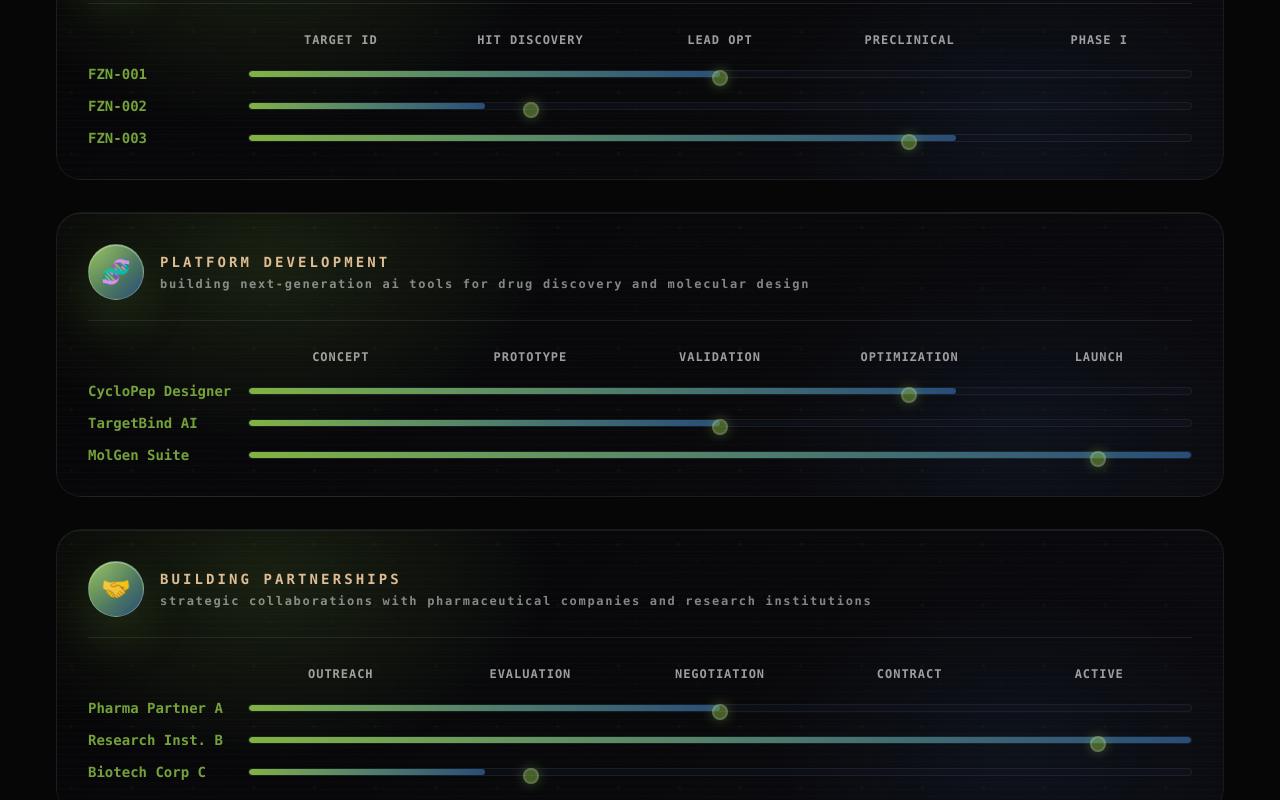
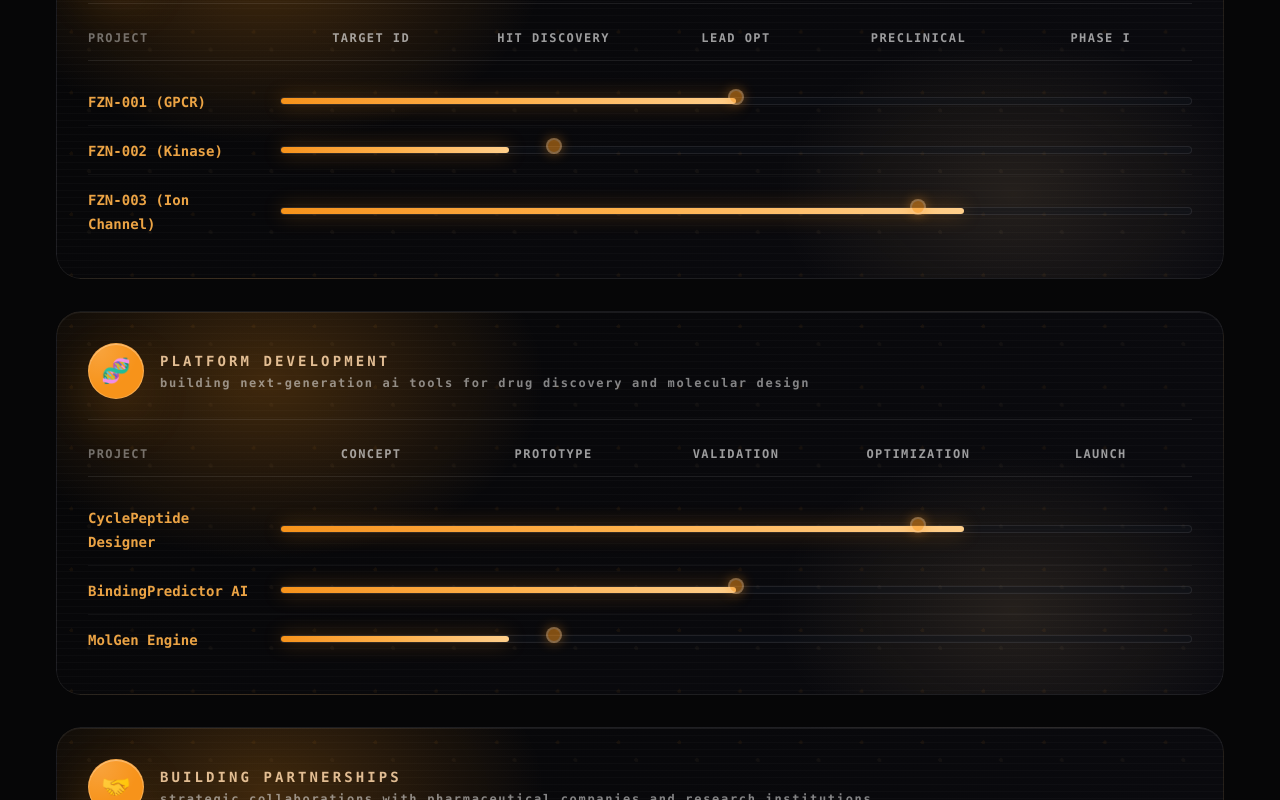
Before and after one commit to Zbrotskyi/fazena_startup, a Next.js app: page / in a window 1280 px wide. Shown: the part 2980-3780 px from the top of the page. Built offline with nearby package versions, Linux system fonts and the light colour scheme.

Commit message:
Bar update 2

```diff
--- a/package.json
+++ b/package.json
@@ -16,6 +16,7 @@
     "next-themes": "^0.2.1",
     "postcss": "^8.5.3",
     "react": "^19.2.0",
+    "react-bits": "^1.0.5",
     "react-dom": "^19.2.0",
     "tailwindcss": "^4.1.3"
   },
--- a/src/components/Pipeline/SingleTrack.tsx
+++ b/src/components/Pipeline/SingleTrack.tsx
@@ -14,7 +14,7 @@ const SingleTrack = ({ track }: { track: PipelineTrack }) => {
                 {/* Top section with icon and title */}
                 <div className="flex items-center gap-4 pb-5 border-b border-white/[0.085]">
                     {/* Icon */}
-                    <div className="pipeline-card__icon relative flex h-14 w-14 items-center justify-center rounded-[1.18em] text-2xl overflow-hidden">
+                    <div className="pipeline-card__icon relative flex h-14 w-14 items-center justify-center rounded-[1.18em] text-2xl overflow-hidden shrink-0">
                         {icon}
                     </div>
 
@@ -29,58 +29,69 @@ const SingleTrack = ({ track }: { track: PipelineTrack }) => {
                     </div>
                 </div>
 
-                {/* Progress section with projects */}
+                {/* Projects table with stages */}
                 <div className="pt-5">
+                    {/* Table container */}
+                    <div className="w-full">
+                        {/* Header row - stage names */}
+                        <div className="flex border-b border-white/[0.085] pb-3 mb-4">
+                            {/* Project name column header */}
+                            <div className="w-48 shrink-0 pr-4">
+                                <span className="font-mono font-bold text-xs tracking-[0.12em] uppercase text-white/40">
+                                    Project
+                                </span>
+                            </div>
                             {/* Stage column headers */}
-                    <div className="grid gap-1 pl-32 md:pl-40" style={{ gridTemplateColumns: `repeat(${stages.length}, 1fr)` }}>
+                            <div className="flex-1 grid" style={{ gridTemplateColumns: `repeat(${stages.length}, 1fr)` }}>
                                 {stages.map((stage, index) => (
-                            <div
-                                key={index}
-                                className="text-center font-mono font-bold text-xs tracking-[0.08em] uppercase px-1 py-2 text-white/60"
-                            >
-                                {stage.name}
+                                    <div key={index} className="text-center">
+                                        <span className="font-mono font-bold text-xs tracking-[0.12em] uppercase text-white/60">
+                                            {stage}
+                                        </span>
                                     </div>
                                 ))}
                             </div>
+                        </div>
 
-                    {/* Projects with their progress bars */}
-                    <div className="space-y-3 mt-2">
-                        {projects.map((project, projectIndex) => (
-                            <div key={projectIndex} className="flex items-center gap-4">
-                                {/* Project name on the left */}
-                                <div className="w-28 md:w-36 shrink-0">
-                                    <span className="font-mono font-semibold text-sm text-[rgba(129,179,64,0.9)] truncate block">
+                        {/* Project rows */}
+                        {projects.map((project, projectIndex) => {
+                            const progressPercent = (project.currentStage / (stages.length - 1)) * 100;
+
+                            return (
+                                <div key={projectIndex} className="flex items-center py-3 border-b border-white/[0.04] last:border-b-0">
+                                    {/* Project name */}
+                                    <div className="w-48 shrink-0 pr-4">
+                                        <span className="font-mono font-semibold text-sm text-[rgba(255,177,74,0.92)]">
                                             {project.name}
                                         </span>
                                     </div>
 
-                                {/* Progress bar with stages */}
+                                    {/* Progress bar area */}
                                     <div className="flex-1 relative">
-                                    {/* Background track */}
-                                    <div className="h-2 w-full rounded-full overflow-hidden bg-black/40 border border-white/[0.06]">
+                                        {/* Grid for stage alignment */}
+                                        <div className="grid relative" style={{ gridTemplateColumns: `repeat(${stages.length}, 1fr)` }}>
+                                            {/* Progress bar background */}
+                                            <div className="absolute inset-x-0 top-1/2 -translate-y-1/2 h-2 rounded-full bg-black/30 border border-white/[0.085]">
                                                 {/* Filled progress */}
                                                 <div
-                                            className="h-full rounded-full bg-gradient-to-r from-[#81b340] to-[#284d79] transition-all duration-700 ease-out"
-                                            style={{ width: `${(project.currentStage / (stages.length - 1)) * 100}%` }}
+                                                    className="absolute inset-y-0 left-0 rounded-full bg-gradient-to-r from-[#f7931a] via-[#ffb14a] to-[#ffcf8b] shadow-[0_0_1.2em_rgba(247,147,26,0.4)] transition-all duration-700 ease-out"
+                                                    style={{ width: `${progressPercent}%` }}
                                                 />
                                             </div>
 
-                                    {/* Stage markers grid */}
-                                    <div className="absolute inset-0 grid" style={{ gridTemplateColumns: `repeat(${stages.length}, 1fr)` }}>
-                                        {stages.map((_, stageIndex) => {
-                                            const isCurrentStage = stageIndex === project.currentStage;
-                                            return (
-                                                <div key={stageIndex} className="flex justify-center items-center">
-                                                    {isCurrentStage && (
-                                                        <div className="w-4 h-4 rounded-full bg-[#81b340] shadow-[0_0_12px_rgba(129,179,64,0.8)] animate-pulse border-2 border-white/40" />
+                                            {/* Stage positions with indicator */}
+                                            {stages.map((_, stageIndex) => (
+                                                <div key={stageIndex} className="flex justify-center h-6 relative z-10">
+                                                    {stageIndex === project.currentStage && (
+                                                        <div className="w-4 h-4 rounded-full bg-[#f7931a] shadow-[0_0_12px_rgba(247,147,26,0.8)] animate-pulse border-2 border-white/40" />
                                                     )}
+                                                </div>
+                                            ))}
+                                        </div>
+                                    </div>
                                 </div>
                             );
                         })}
-                                    </div>
-                                </div>
-                            </div>
-                        ))}
                     </div>
                 </div>
             </div>
@@ -88,11 +99,11 @@ const SingleTrack = ({ track }: { track: PipelineTrack }) => {
             <style jsx>{`
         .pipeline-card__bg {
           background:
-            radial-gradient(28em 18em at 18% 18%, rgba(129, 179, 64, 0.15), transparent 62%),
-            radial-gradient(24em 16em at 82% 78%, rgba(40, 77, 121, 0.12), transparent 62%),
-            radial-gradient(1.2em 1.2em at 0.9em 0.9em, rgba(129, 179, 64, 0.04) 0 2px, transparent 2px),
-            radial-gradient(1.2em 1.2em at 2em 2em, rgba(40, 77, 121, 0.03) 0 2px, transparent 2px),
-            repeating-linear-gradient(to bottom, rgba(255, 255, 255, 0.015) 0 1px, transparent 1px 7px),
+            radial-gradient(28em 18em at 18% 18%, rgba(247, 147, 26, 0.24), transparent 62%),
+            radial-gradient(24em 16em at 82% 78%, rgba(255, 207, 139, 0.11), transparent 62%),
+            radial-gradient(1.2em 1.2em at 0.9em 0.9em, rgba(247, 147, 26, 0.06) 0 2px, transparent 2px),
+            radial-gradient(1.2em 1.2em at 2em 2em, rgba(255, 207, 139, 0.04) 0 2px, transparent 2px),
+            repeating-linear-gradient(to bottom, rgba(255, 255, 255, 0.018) 0 1px, transparent 1px 7px),
             linear-gradient(135deg, #060607, #0b0b10);
           background-size: auto, auto, 3.8em 3.8em, 3.8em 3.8em, auto, auto;
           border: 1px solid rgba(255, 255, 255, 0.07);
@@ -106,13 +117,13 @@ const SingleTrack = ({ track }: { track: PipelineTrack }) => {
         }
 
         .pipeline-card__icon {
-          background: linear-gradient(135deg, #81b340, #284d79);
-          box-shadow: 0 0.85em 2.1em rgba(129, 179, 64, 0.2), inset 0 1px 0 rgba(255, 255, 255, 0.34);
+          background: #f7931a;
+          box-shadow: 0 0.85em 2.1em rgba(247, 147, 26, 0.2), inset 0 1px 0 rgba(255, 255, 255, 0.34);
           border: 1px solid rgba(255, 255, 255, 0.22);
         }
 
         .pipeline-card:hover .pipeline-card__icon {
-          box-shadow: 0 1.05em 2.4em rgba(129, 179, 64, 0.24), inset 0 1px 0 rgba(255, 255, 255, 0.36);
+          box-shadow: 0 1.05em 2.4em rgba(247, 147, 26, 0.24), inset 0 1px 0 rgba(255, 255, 255, 0.36);
         }
 
         .pipeline-card__icon::after {
--- a/src/components/Pipeline/pipelineData.tsx
+++ b/src/components/Pipeline/pipelineData.tsx
@@ -6,18 +6,11 @@ const pipelineData: PipelineTrack[] = [
         name: "Drug Candidates",
         description: "Novel therapeutics pipeline from target identification through clinical development",
         icon: "💊",
-        color: "from-[#81b340] to-[#284d79]",
-        stages: [
-            { name: "Target ID", completed: true },
-            { name: "Hit Discovery", completed: true },
-            { name: "Lead Opt", completed: false, current: true },
-            { name: "Preclinical", completed: false },
-            { name: "Phase I", completed: false },
-        ],
+        stages: ["Target ID", "Hit Discovery", "Lead Opt", "Preclinical", "Phase I"],
         projects: [
-            { name: "FZN-001", currentStage: 2 },
-            { name: "FZN-002", currentStage: 1 },
-            { name: "FZN-003", currentStage: 3 },
+            { name: "FZN-001 (GPCR)", currentStage: 2 },
+            { name: "FZN-002 (Kinase)", currentStage: 1 },
+            { name: "FZN-003 (Ion Channel)", currentStage: 3 },
         ],
     },
     {
@@ -25,18 +18,11 @@ const pipelineData: PipelineTrack[] = [
         name: "Platform Development",
         description: "Building next-generation AI tools for drug discovery and molecular design",
         icon: "🧬",
-        color: "from-[#81b340] to-[#284d79]",
-        stages: [
-            { name: "Concept", completed: true },
-            { name: "Prototype", completed: true },
-            { name: "Validation", completed: true },
-            { name: "Optimization", completed: false, current: true },
-            { name: "Launch", completed: false },
-        ],
+        stages: ["Concept", "Prototype", "Validation", "Optimization", "Launch"],
         projects: [
-            { name: "CycloPep Designer", currentStage: 3 },
-            { name: "TargetBind AI", currentStage: 2 },
-            { name: "MolGen Suite", currentStage: 4 },
+            { name: "CyclePeptide Designer", currentStage: 3 },
+            { name: "BindingPredictor AI", currentStage: 2 },
+            { name: "MolGen Engine", currentStage: 1 },
         ],
     },
     {
@@ -44,18 +30,11 @@ const pipelineData: PipelineTrack[] = [
         name: "Building Partnerships",
         description: "Strategic collaborations with pharmaceutical companies and research institutions",
         icon: "🤝",
-        color: "from-[#81b340] to-[#284d79]",
-        stages: [
-            { name: "Outreach", completed: true },
-            { name: "Evaluation", completed: true },
-            { name: "Negotiation", completed: false, current: true },
-            { name: "Contract", completed: false },
-            { name: "Active", completed: false },
-        ],
+        stages: ["Outreach", "Evaluation", "Negotiation", "Contract", "Active"],
         projects: [
-            { name: "Pharma Partner A", currentStage: 2 },
-            { name: "Research Inst. B", currentStage: 4 },
-            { name: "Biotech Corp C", currentStage: 1 },
+            { name: "Pharma Partner A", currentStage: 3 },
+            { name: "Research Institute B", currentStage: 2 },
+            { name: "Biotech Startup C", currentStage: 4 },
         ],
     },
 ];
--- a/src/types/pipeline.ts
+++ b/src/types/pipeline.ts
@@ -6,15 +6,14 @@ export type PipelineStage = {
 
 export type PipelineProject = {
     name: string;
-    currentStage: number; // index of current stage (0-based)
+    currentStage: number; // 0-indexed stage position
 };
 
 export type PipelineTrack = {
     id: number;
     name: string;
     description: string;
-    stages: PipelineStage[];
+    stages: string[];
     projects: PipelineProject[];
-    color: string; // gradient accent color
-    icon: string; // emoji or icon identifier
+    icon: string;
 };
```
Also changed, not shown: 2 other files (tests, documents, lock files or other folders). Lines whose indentation alone changed are shown as unchanged.
